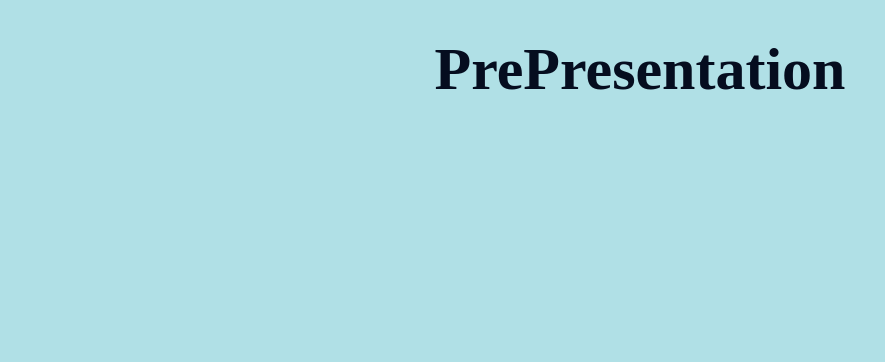
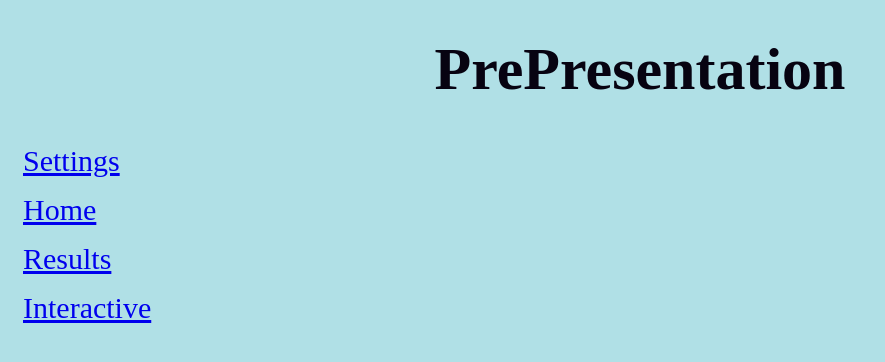
Before and after one commit to eadsjeffrey1/Speaker-App-Congressional-app-, a plain HTML site: page index.html in a window 1280 px wide. Shown: the whole page, without its empty margins (0-885 px from the left). Drawn offline with Linux system fonts and the light colour scheme.

Commit message:
Update frontend

```diff
--- a/index.html
+++ b/index.html
@@ -6,28 +6,22 @@
         <!-- Title in URL-->
         <title>PrePresentation</title>
 
-        <!-- <style> is used to define how stuff looks-->
-        <!-- STYLE IS CSS NOT HTML COMMENTS AND STUFF WORK DIF HERE-->
-        <!-- CSS IS LIKE APPEARANCE HTML IS STRUCTURE-->
-        <style>
-
-            /*This is how CSS comments work */
-            body {
-                /*Sets the background color to powder blue */
-                background-color: powderblue;
-            }
-            /*Title class controls how the title looks*/
-            .title {
-                color: #050D1F;
-                font-size: 60px;
-                text-align: center;
-                margin-top: 35px;
-            }
-        </style>
+        <!--Connects Html to css file page (Note CSS is a dif language than html used to make the looks of the website)-->
+        <link rel="stylesheet" href="speaker.css">
 
     </head>
+
     <!-- Body is the actual contents of the page with the visuals chosen by the head -->
     <body>
-        <h1 class = "title">PrePresentation</h1>
+        <!-- Heading of page -->
+        <h1 class="title" >PrePresentation</h1>
+
+        <!-- Side button links (Note: Add css class to make it pretty) -->
+        <a class="sideButton" href="settings.html">Settings</a>
+        <a class="sideButton" href="index.html">Home</a>
+        <a class="sideButton" href="results.html">Results</a>
+        <a class="sideButton" href="interactive_page.html">Interactive</a>
+
+        <!-- Creates 3 boxes(Word Said, Time Spent, and Daily Streak) -->
     </body>
 </html>
--- /dev/null
+++ b/speaker.css
@@ -0,0 +1,31 @@
+/*This css file contains the main css looks that are common throughout the webpage */
+
+body {
+    /*Sets the background color to powder blue */
+    background-color: powderblue;
+}
+
+/*Title class controls how the title looks*/
+.title {
+    color: hsl(258, 68%, 4%);
+    font-size: 60px;
+    text-align: center;
+    margin-top: 35px;
+}
+/*
+h1 {
+  color: #
+}
+
+*/
+.sideButton{
+    /*Tcolor: hsl(258, 68%, 4%);
+    font-size: 60px;
+    text-align: left;
+    margin-top: 35px;  */
+
+    font-size: 30px;
+    /*Display block = makes the items on sep lines*/
+    display: block;
+    margin: 15px;
+}
```
Also changed, not shown: interactive.css (added, +23 -0 lines), interactive_page.html (added, +35 -0 lines), results.html (added, +25 -0 lines), settings.html (added, +25 -0 lines).
